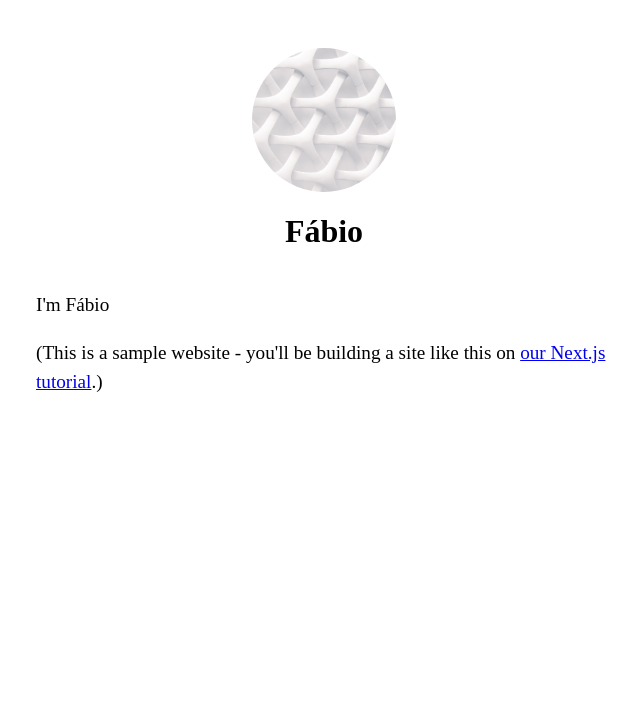
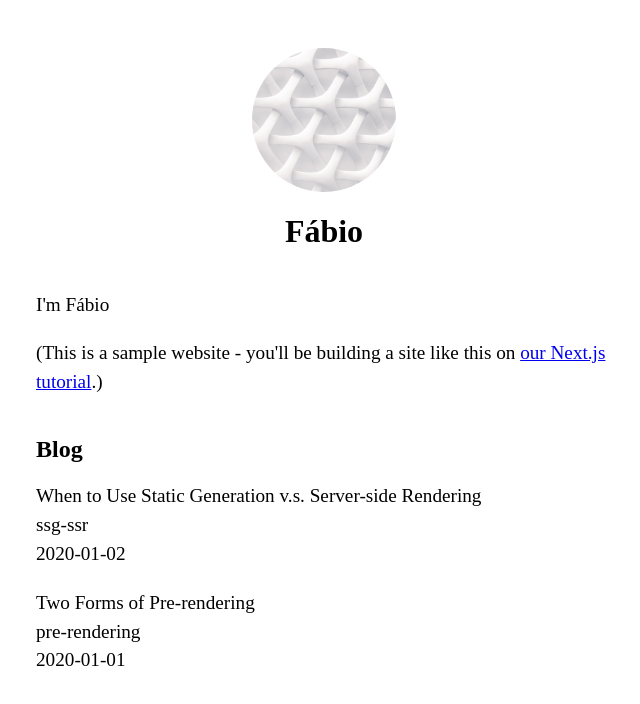
Before and after one commit to fabioueno/nextjs-blog, a Next.js app: page / in a window 1280 px wide. Shown: the top 704 px of the page, without its empty margins (316-956 px from the left). Built offline with nearby package versions, Linux system fonts and the light colour scheme.

Commit message:
Add markdown files for posts, and fetch data with getStaticProps

```diff
--- /dev/null
+++ b/lib/posts.js
@@ -0,0 +1,31 @@
+import fs from 'fs';
+import matter from 'gray-matter';
+import path from 'path';
+
+const postsDirectory = path.join(process.cwd(), 'posts');
+
+export function getSortedPostsData() {
+  const fileNames = fs.readdirSync(postsDirectory);
+
+  const allPostsData = fileNames.map((fileName) => {
+    const id = fileName.replace(/\.md$/, '');
+
+    const fullPath = path.join(postsDirectory, fileName);
+    const fileContents = fs.readFileSync(fullPath, 'utf8');
+
+    const matterResult = matter(fileContents);
+
+    return {
+      id,
+      ...matterResult.data
+    };
+  });
+
+  return allPostsData.sort((a, b) => {
+    if (a.date < b.date) {
+      return 1;
+    } else {
+      return -1;
+    }
+  });
+}
--- a/package.json
+++ b/package.json
@@ -6,6 +6,7 @@
     "start": "next start"
   },
   "dependencies": {
+    "gray-matter": "^4.0.3",
     "next": "latest",
     "react": "18.2.0",
     "react-dom": "18.2.0"
--- a/pages/index.js
+++ b/pages/index.js
@@ -1,8 +1,9 @@
 import Head from 'next/head';
 import Layout, { siteTitle } from '../components/layout';
 import utilStyles from '../styles/utils.module.css';
+import { getSortedPostsData } from '../lib/posts';
 
-export default function Home() {
+export default function Home({ allPostsData }) {
   return (
     <Layout home>
       <Head>
@@ -17,6 +18,31 @@
           <a href="https://nextjs.org/learn">our Next.js tutorial</a>.)
         </p>
       </section>
+
+      <section className={`${utilStyles.headingMd} ${utilStyles.padding1px}`}>
+        <h2 className={utilStyles.headingLg}>Blog</h2>
+        <ul className={utilStyles.list}>
+          {allPostsData.map(({ id, date, title }) => (
+            <li className={utilStyles.listItem} key={id}>
+              {title}
+              <br />
+              {id}
+              <br />
+              {date}
+              </li>
+           ))}
+        </ul>
+      </section>
     </Layout>
   );
 }
+
+export async function getStaticProps() {
+  const allPostsData = getSortedPostsData();
+
+  return {
+    props: {
+      allPostsData
+    }
+  };
+}
--- /dev/null
+++ b/posts/pre-rendering.md
@@ -0,0 +1,11 @@
+---
+title: 'Two Forms of Pre-rendering'
+date: '2020-01-01'
+---
+
+Next.js has two forms of pre-rendering: **Static Generation** and **Server-side Rendering**. The difference is in **when** it generates the HTML for a page.
+
+- **Static Generation** is the pre-rendering method that generates the HTML at **build time**. The pre-rendered HTML is then _reused_ on each request.
+- **Server-side Rendering** is the pre-rendering method that generates the HTML on **each request**.
+
+Importantly, Next.js lets you **choose** which pre-rendering form to use for each page. You can create a "hybrid" Next.js app by using Static Generation for most pages and using Server-side Rendering for others.
--- /dev/null
+++ b/posts/ssg-ssr.md
@@ -0,0 +1,19 @@
+---
+title: 'When to Use Static Generation v.s. Server-side Rendering'
+date: '2020-01-02'
+---
+
+We recommend using **Static Generation** (with and without data) whenever possible because your page can be built once and served by CDN, which makes it much faster than having a server render the page on every request.
+
+You can use Static Generation for many types of pages, including:
+
+- Marketing pages
+- Blog posts
+- E-commerce product listings
+- Help and documentation
+
+You should ask yourself: "Can I pre-render this page **ahead** of a user's request?" If the answer is yes, then you should choose Static Generation.
+
+On the other hand, Static Generation is **not** a good idea if you cannot pre-render a page ahead of a user's request. Maybe your page shows frequently updated data, and the page content changes on every request.
+
+In that case, you can use **Server-Side Rendering**. It will be slower, but the pre-rendered page will always be up-to-date. Or you can skip pre-rendering and use client-side JavaScript to populate data.
```
Also changed, not shown: 1 other file (tests, documents, lock files or other folders).
